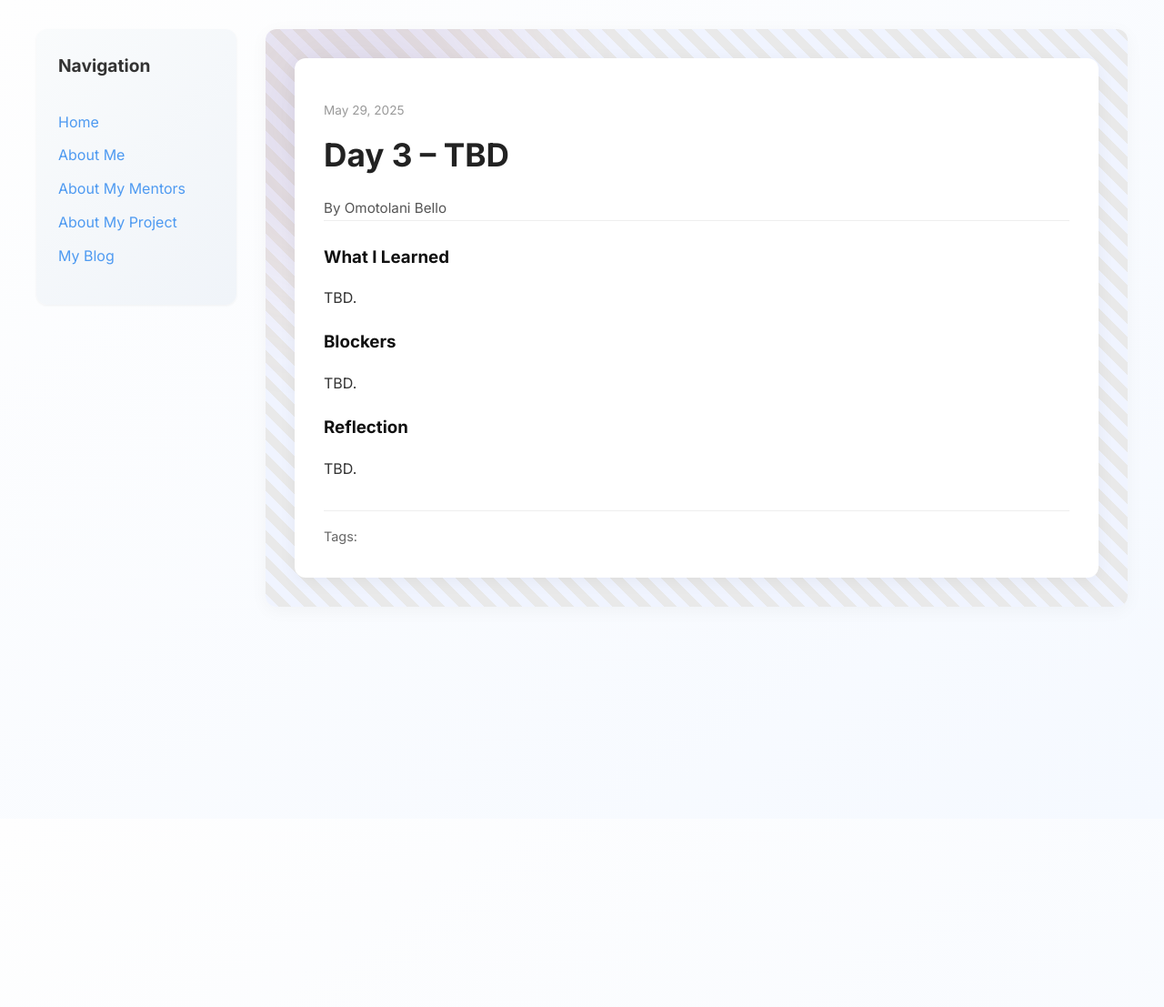
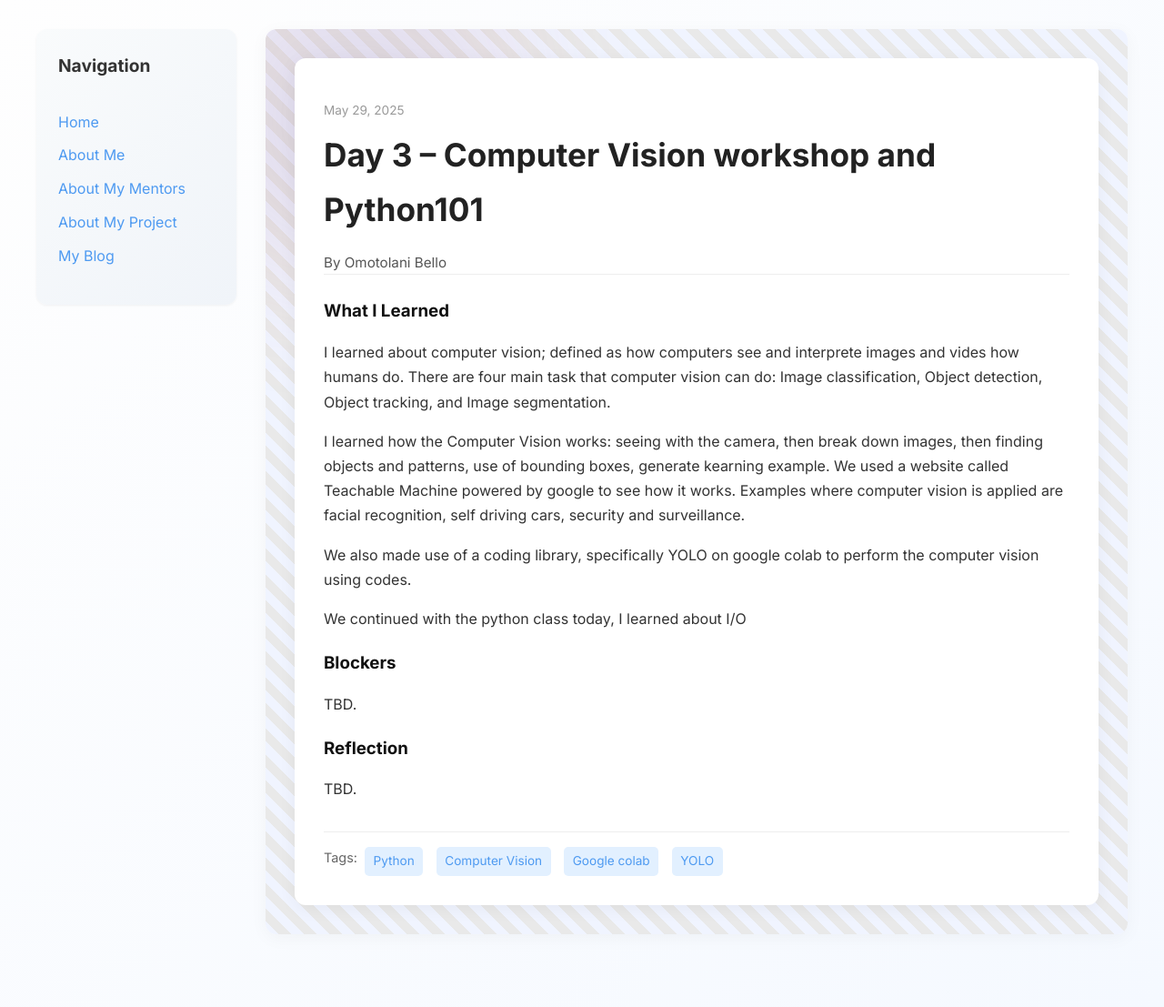
Before and after one commit to TolaniBello/TolaniBello.github.io, a Jekyll site: the page built from _posts/2025-05-29-day-3.md, in a window 1280 px wide. Shown: the whole page at 91% size. Built offline with Jekyll 4.4.1, drawn with Linux system fonts in a browser that asks for light colours; before the commit the page ends 900 px from its top, so only the background shows below that.

Commit message:
Update 2025-05-29-day-3.md

```diff
--- a/_posts/2025-05-29-day-3.md
+++ b/_posts/2025-05-29-day-3.md
@@ -1,13 +1,19 @@
 ---
 layout: post
-title: "Day 3 – TBD"
+title: "Day 3 – Computer Vision workshop and Python101"
 date: 2025-05-29
 author: Omotolani Bello
 permalink: /day3.html
-tags: []
+tags: ['Python', 'Computer Vision', 'Google colab', 'YOLO']
 
 what_i_learned: |
-  TBD.
+  I learned about computer vision; defined as how computers see and interprete images and vides how humans do. There are four main task that computer vision can do: Image classification, Object detection, Object tracking, and Image segmentation.
+
+  I learned how the Computer Vision works: seeing with the camera, then break down images, then finding objects and patterns, use of bounding boxes, generate kearning example. We used a website called Teachable Machine powered by google to see how it works. Examples where computer vision is applied are facial recognition, self driving cars, security and surveillance.
+
+  We also made use of a coding library, specifically YOLO on google colab to perform the computer vision using codes.
+
+  We continued with the python class today, I learned about I/O
 
 blockers: |
   TBD.
```
